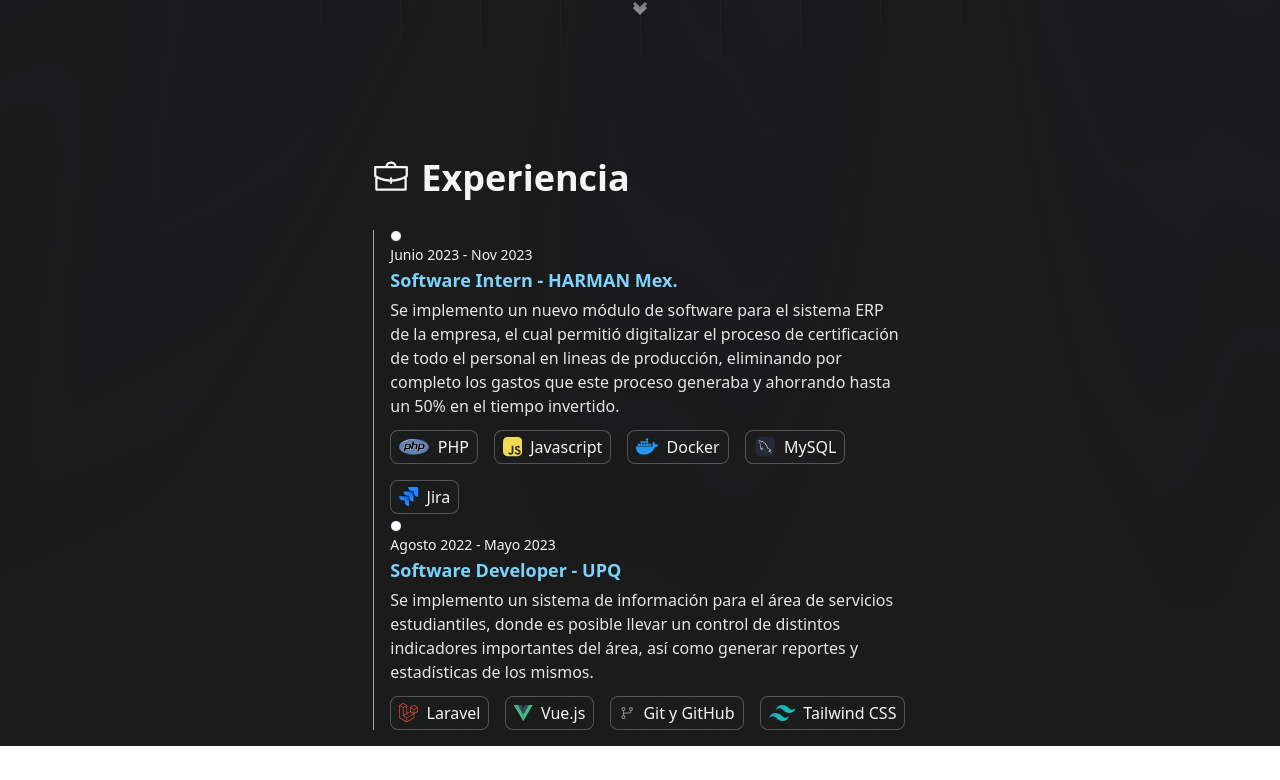
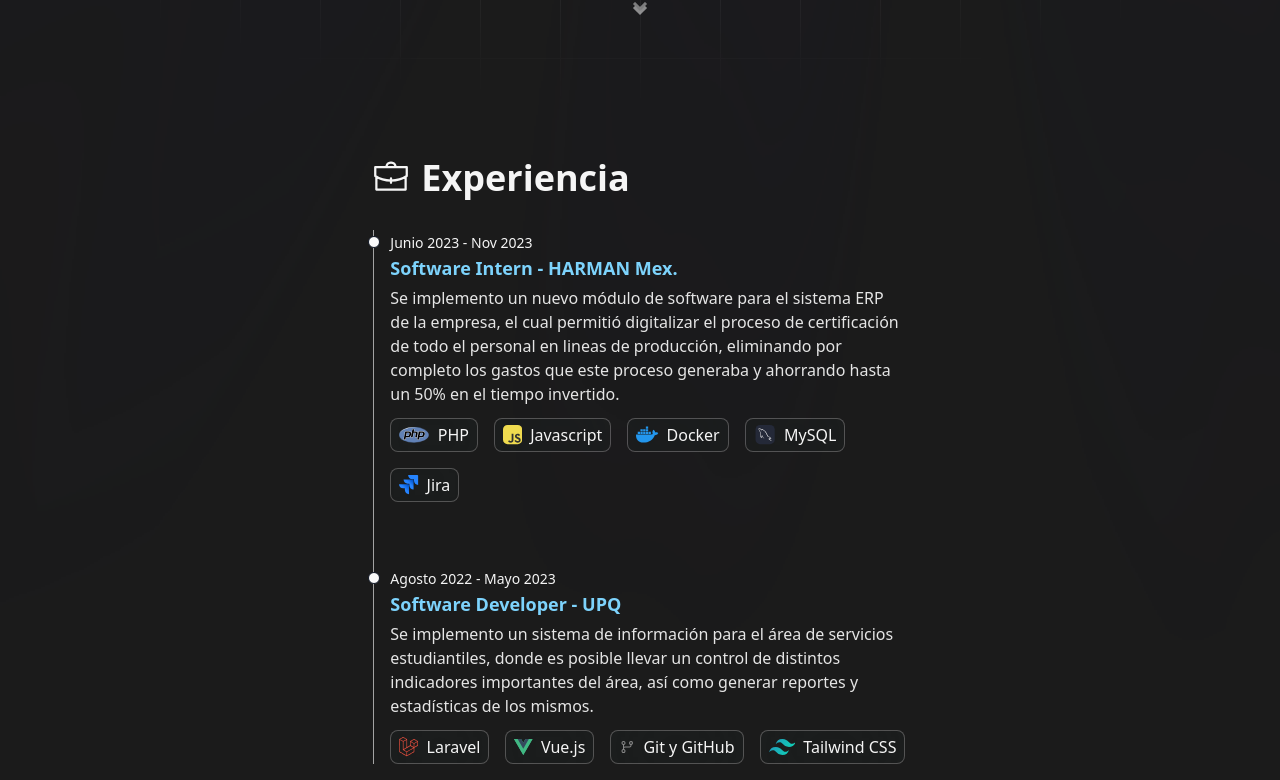
Before and after one commit to jose1500s/Portafolio, a React (Vite) app: page / in a window 1280 px wide. Shown: the part 722-1502 px from the top of the page. Before the commit the page ends 1468 px from the top, so only its background shows below. Built offline with nearby package versions, Linux system fonts and the light colour scheme; what @midudev/tailwind-animations would draw is missing.

Commit message:
puntos linea del tiempo fix

```diff
--- a/src/components/Experience.jsx
+++ b/src/components/Experience.jsx
@@ -7,8 +7,8 @@
                     Experiencia
                 </h2>
                 <ol className="border-s border-neutral-400 max-h-full">
-                    <li className=" ms-4">
-                        <div className=" size-3 rounded-full mt-1.5 -start-1.5 border border-gray-900 bg-neutral-50">
+                    <li className="relative mb-16 ms-4">
+                        <div className="absolute left-[-22px] size-3 rounded-full mt-1.5 -start-1.5 border border-gray-900 bg-neutral-50">
                         </div>
                         <article>
                             <time className="mb-2 text-sm text-[#F5F5F5]">Junio 2023 - Nov 2023</time>
@@ -61,8 +61,8 @@
                         </article>
                     </li>
 
-                    <li className="ms-4">
-                        <div className=" size-3 rounded-full mt-1.5 -start-1.5 border border-gray-900 bg-neutral-50">
+                    <li className="ms-4 relative">
+                        <div className="absolute left-[-22px] size-3 rounded-full mt-1.5 -start-1.5 border border-gray-900 bg-neutral-50">
                         </div>
                         <article>
                             <time className="mb-2 text-sm text-[#F5F5F5]">Agosto 2022 - Mayo 2023</time>
```
